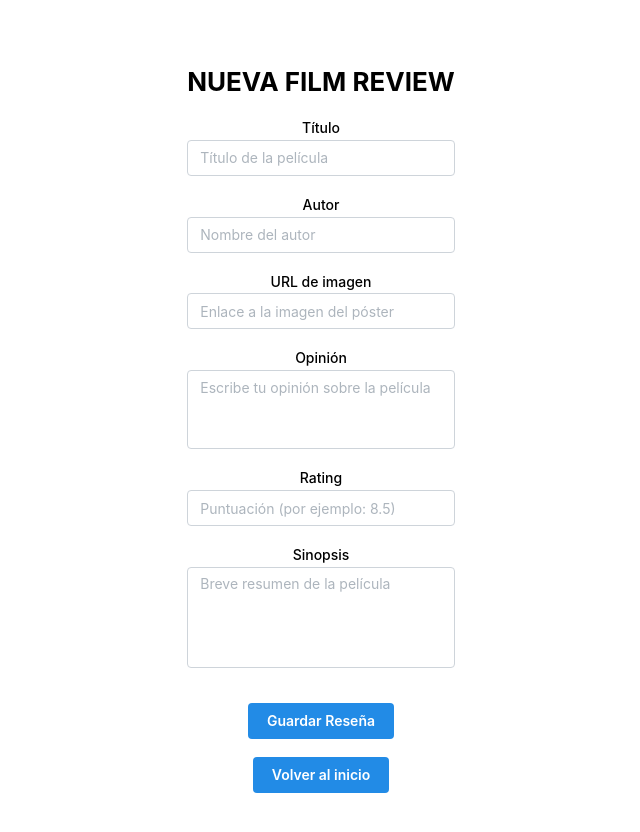
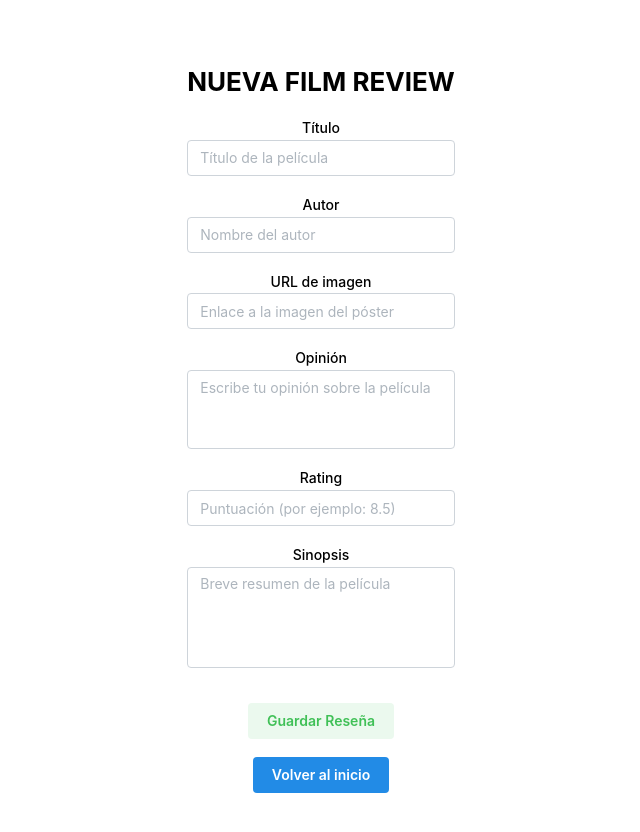
Before and after one commit to film-reviewer/spa-film-reviewer, a React (Vite) app in the folder film-reviewer/: page /new in a window 1280 px wide. Shown: the top 832 px of the page, without its empty margins (319-959 px from the left). Built offline with nearby package versions, Linux system fonts and the light colour scheme.

Commit message:
early show

```diff
--- a/film-reviewer/src/components/FilmCard.jsx
+++ b/film-reviewer/src/components/FilmCard.jsx
@@ -15,10 +15,10 @@ function FilmCard({ film, onDelete, onDetails }) {
         <Button color="orange" onClick={() => onDetails(film.id)}> Ver detalles</Button>
       </Link>
 
-      <Button variant="outline" color="red" onClick={() => onDelete(film.id)}>Delete</Button>
+      <Button variant="outline" color="red" onClick={() => onDelete(film.id)}>Eliminar</Button>
 
       <Link to={`/update/${film.id}`}>
-        <Button color="indigo">Edit</Button>
+        <Button color="indigo">Editar</Button>
       </Link>
 
     </div>
--- a/film-reviewer/src/pages/HomePage.jsx
+++ b/film-reviewer/src/pages/HomePage.jsx
@@ -4,7 +4,7 @@ import { BASE_URL } from '../BaseUrl';
 import axios from 'axios';
 import {useNavigate} from 'react-router-dom';
 import { Group, Button } from '@mantine/core';
-
+import { Link } from "react-router";
 
 
 function HomePage() {
@@ -46,7 +46,9 @@ function HomePage() {
   }
     return (
         <>
+            <Link to="/new">
             <Button color="orange" variant="light">CREAR REVIEW</Button>
+            </Link>
             <FilmList films={films} onDelete={deleteFilm} onDetails={detailsPage} />
         </>
     );
--- a/film-reviewer/src/pages/NewReviewPage.jsx
+++ b/film-reviewer/src/pages/NewReviewPage.jsx
@@ -110,7 +110,7 @@ function valuesPage() {
         />
 
         <Group justify="center" mt="xl">
-          <Button type="submit">Guardar Reseña</Button>
+          <Button variant="light" color="green" type="submit">Guardar Reseña</Button>
         </Group>
 
         <Group justify="center" mt="md">
```
